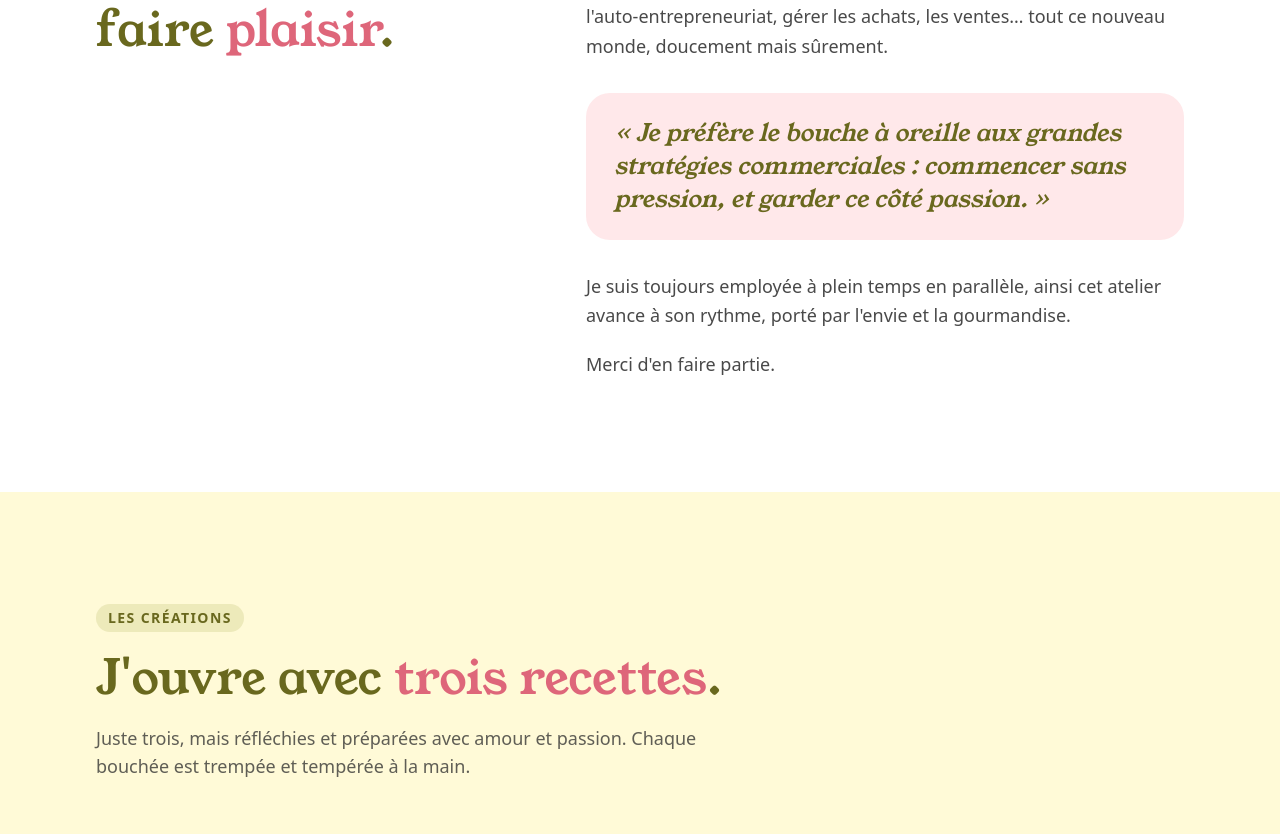
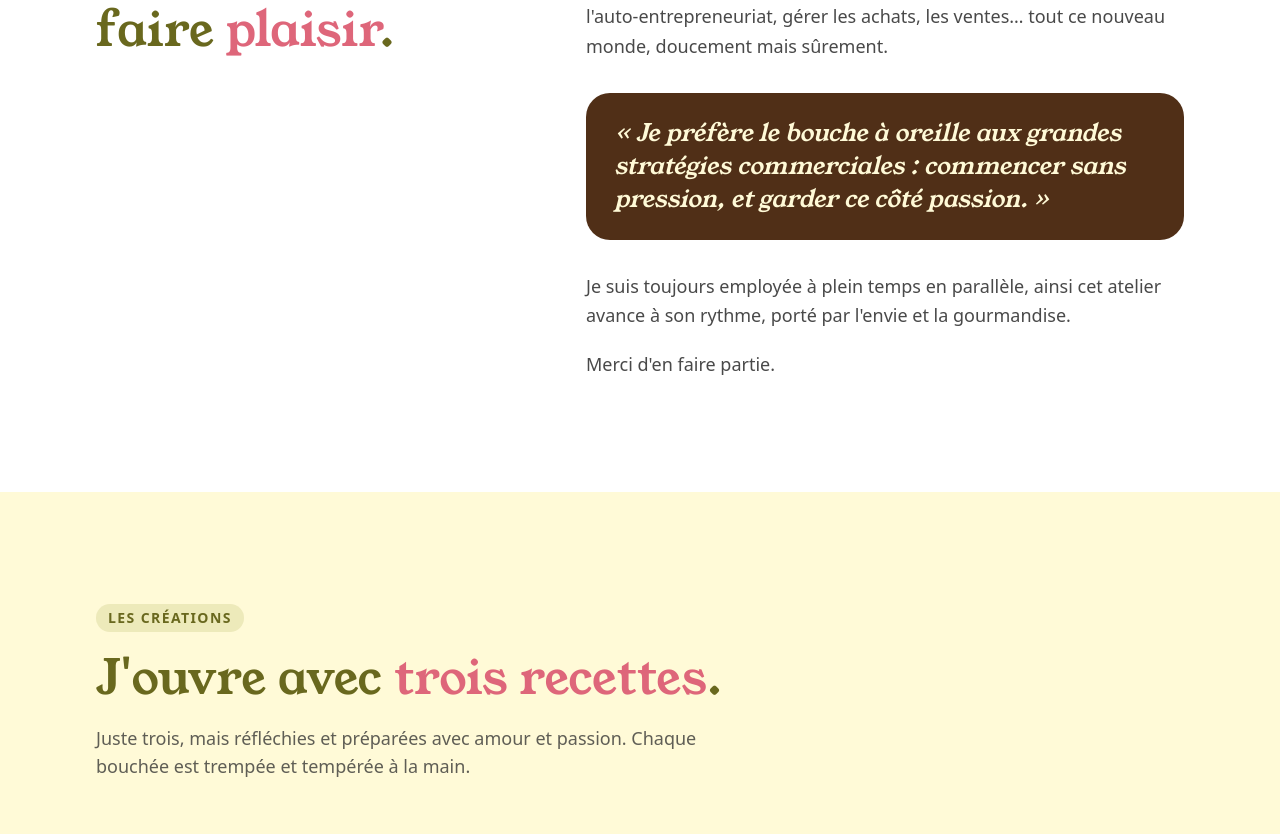
Before and after one commit to mdouet421/chocolaterie-shani, a React (Vite) app: page / in a window 1280 px wide. Shown: the part 1136-1970 px from the top of the page. Built offline with nearby package versions, Linux system fonts and the light colour scheme; grey boxes are pictures that could not be loaded; what boring-avatars, cnfast would draw is missing.

Commit message:
style: update blockquote colors to chocolate bg and cream text
dans l'histoire, passe le fond de la carte de citation en chocolat, et écrit en #FFFAD7

```diff
--- a/src/routes/(prototype)/index.tsx
+++ b/src/routes/(prototype)/index.tsx
@@ -363,7 +363,7 @@ function HomePage() {
               l'auto-entrepreneuriat, gérer les achats, les ventes… tout ce
               nouveau monde, doucement mais sûrement.
             </p>
-            <blockquote className="bg-honey/35 text-forest-ink my-8 rounded-3xl px-7 py-6 font-display text-2xl leading-snug italic">
+            <blockquote className="bg-chocolate text-[#FFFAD7] my-8 rounded-3xl px-7 py-6 font-display text-2xl leading-snug italic">
               « Je préfère le bouche à oreille aux grandes stratégies commerciales :
               commencer sans pression, et garder ce côté passion. »
             </blockquote>
```
